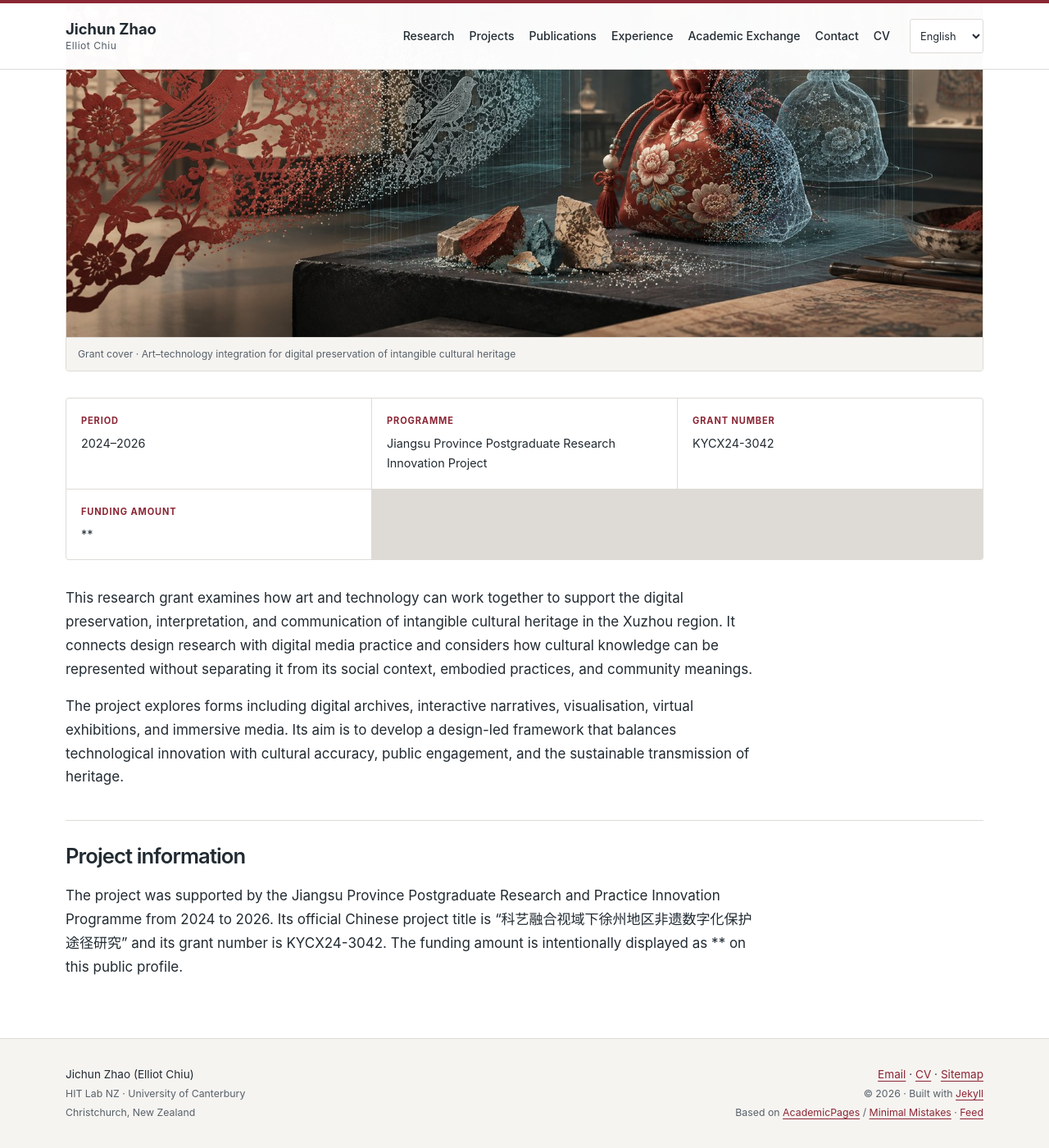
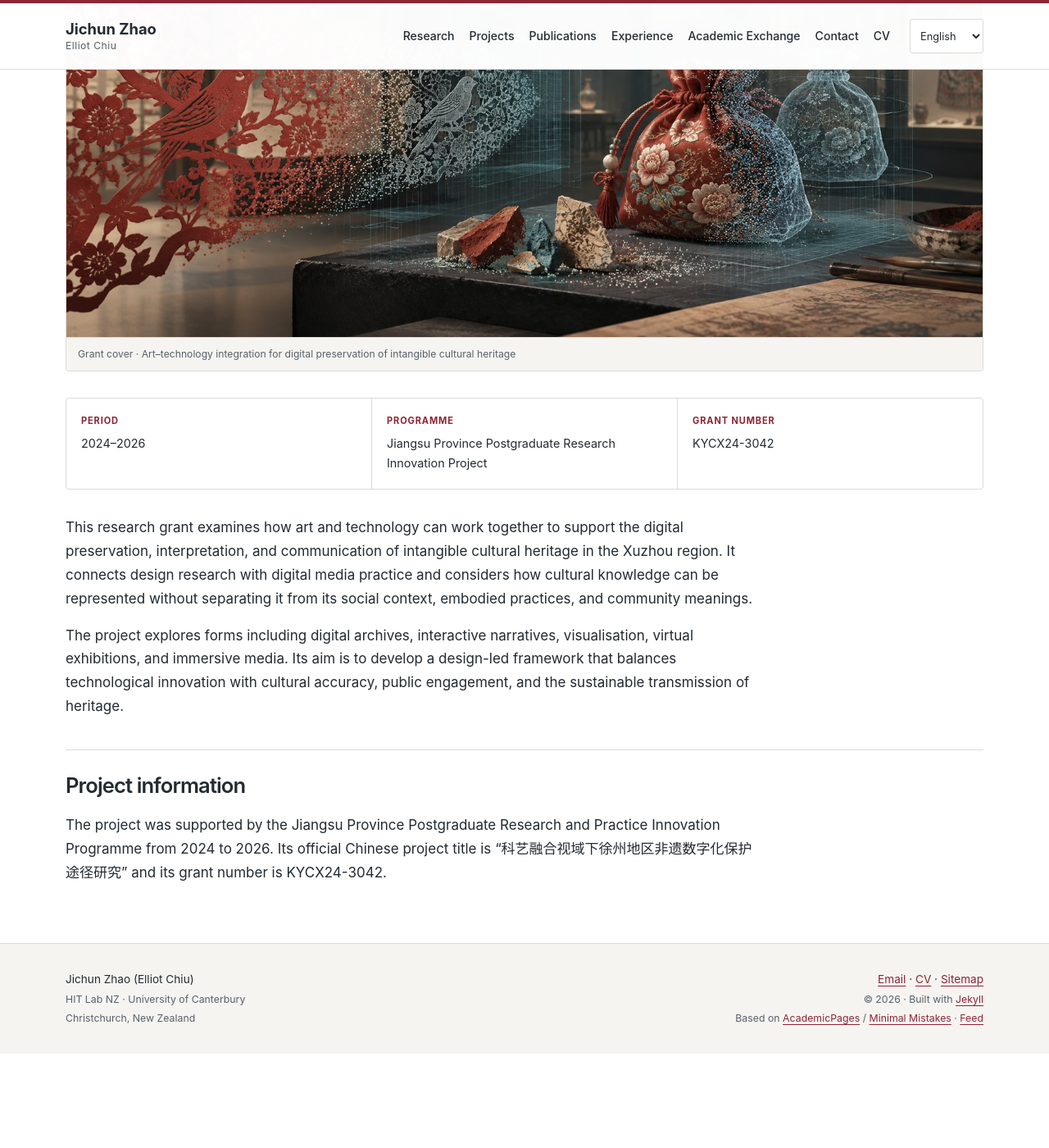
Before and after one commit to Elliot1540/ElliotChiu.github.io, a Jekyll site: the page built from _portfolio/05-intangible-cultural-heritage-digital-preservation.md, in a window 1280 px wide and 1400 px high, scrolled down 467 px. Shown: the whole window at 82% size. Built offline with Jekyll 4.4.1, drawn with Linux system fonts in a browser that asks for light colours; after the commit the page ends 1752 px from its top, so only the background shows below that.

Commit message:
Remove funding amount from grant page

```diff
--- a/_portfolio/05-intangible-cultural-heritage-digital-preservation.md
+++ b/_portfolio/05-intangible-cultural-heritage-digital-preservation.md
@@ -14,7 +14,6 @@ image_alt: "An editorial visualization combining paper cutting, embroidered sach
 <p><span>Period</span>2024–2026</p>
 <p><span>Programme</span>Jiangsu Province Postgraduate Research Innovation Project</p>
 <p><span>Grant number</span>KYCX24-3042</p>
-<p><span>Funding amount</span>**</p>
 </div>
 
 This research grant examines how art and technology can work together to support the digital preservation, interpretation, and communication of intangible cultural heritage in the Xuzhou region. It connects design research with digital media practice and considers how cultural knowledge can be represented without separating it from its social context, embodied practices, and community meanings.
@@ -23,4 +22,4 @@ The project explores forms including digital archives, interactive narratives, v
 
 ## Project information
 
-The project was supported by the Jiangsu Province Postgraduate Research and Practice Innovation Programme from 2024 to 2026. Its official Chinese project title is “科艺融合视域下徐州地区非遗数字化保护途径研究” and its grant number is KYCX24-3042. The funding amount is intentionally displayed as ** on this public profile.
+The project was supported by the Jiangsu Province Postgraduate Research and Practice Innovation Programme from 2024 to 2026. Its official Chinese project title is “科艺融合视域下徐州地区非遗数字化保护途径研究” and its grant number is KYCX24-3042.
```
